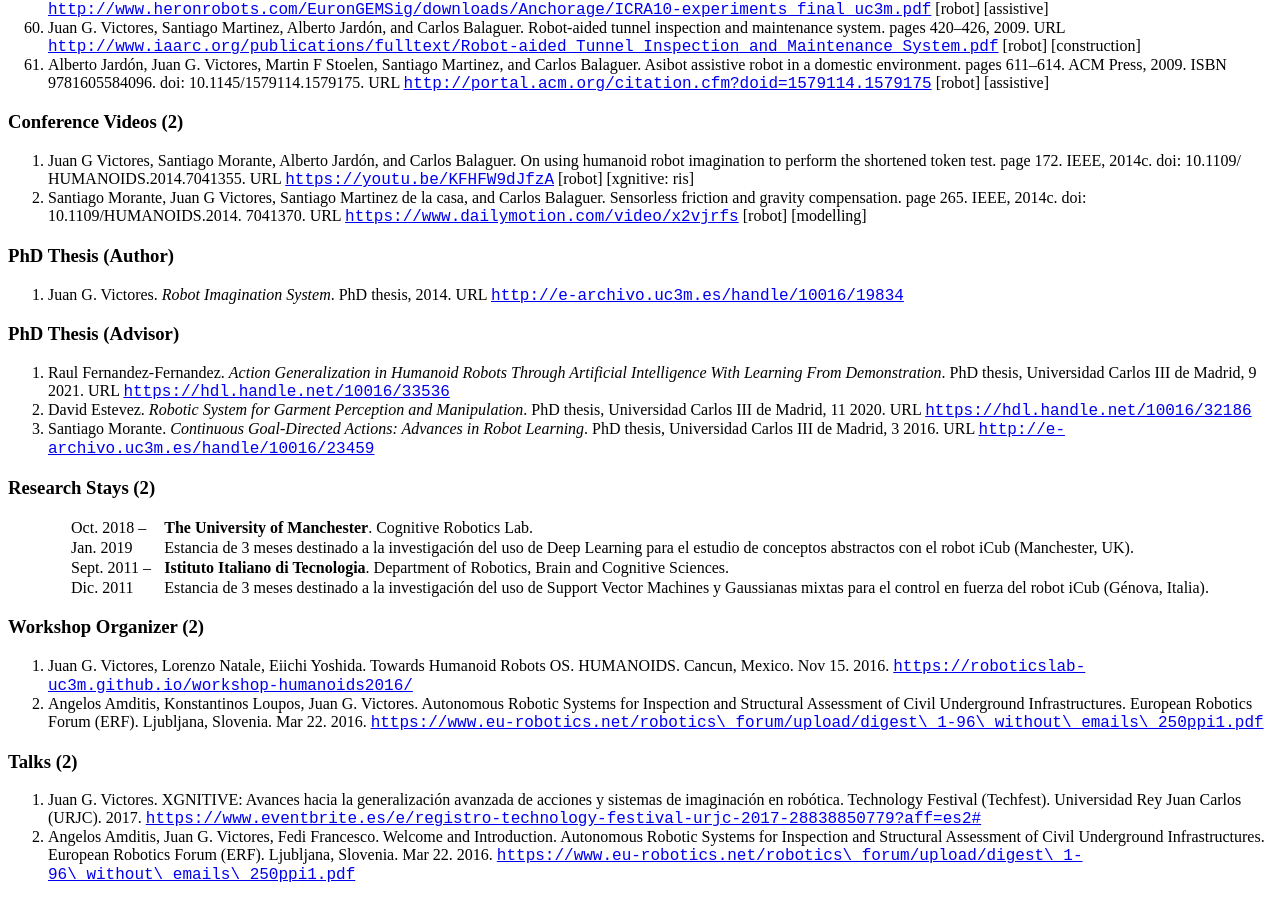
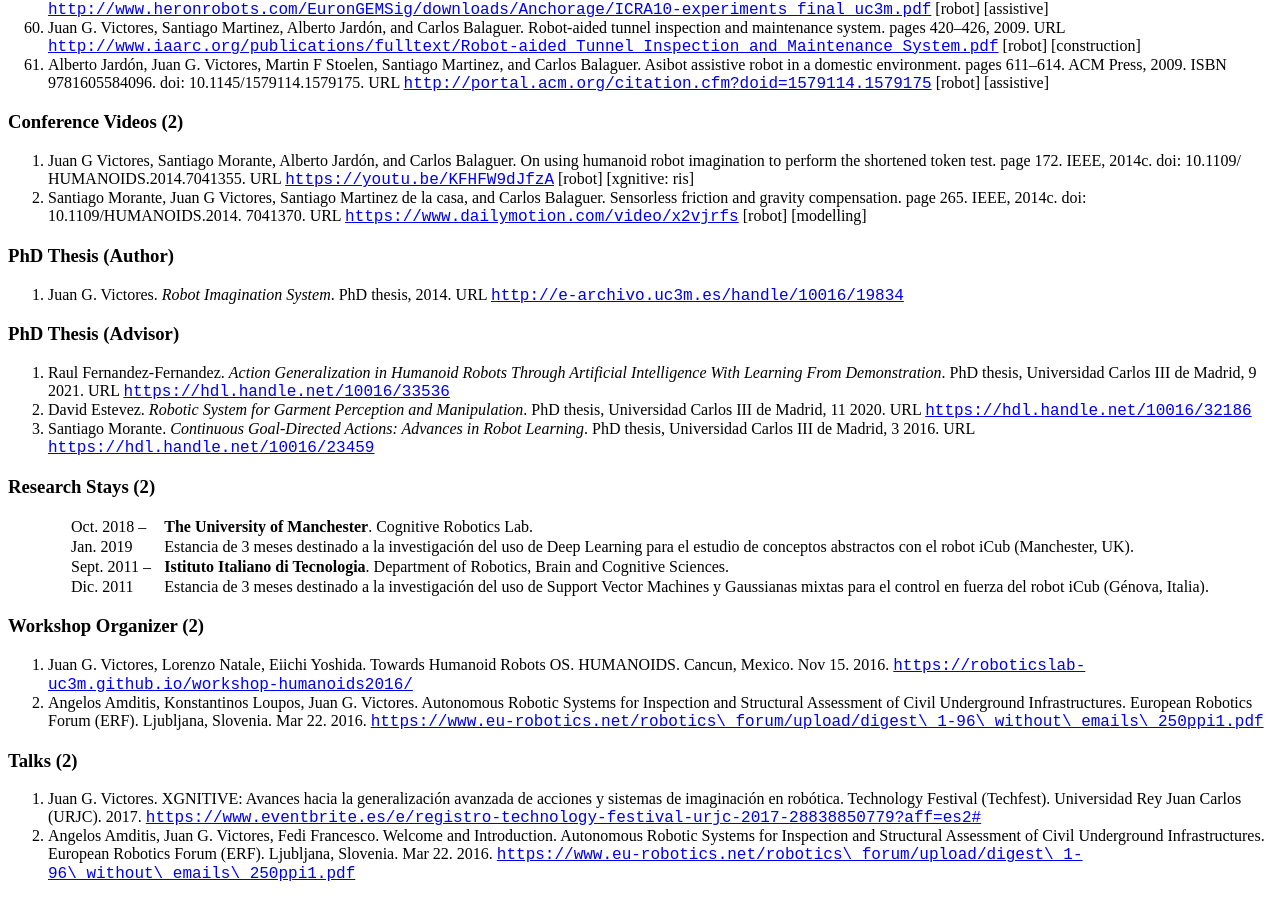
Before and after one commit to jgvictores/jgvictores.github.io, a Jekyll site: the page cv/JuanGVictoresCV.html, which Jekyll copies as it is, in a window 1280 px wide and 900 px high, scrolled down 4415 px. Built offline with Jekyll 4.4.1, drawn with Linux system fonts in a browser that asks for light colours.

```diff
--- a/cv/JuanGVictoresCV.html
+++ b/cv/JuanGVictoresCV.html
@@ -561,7 +561,7 @@
 
      </li>
 <li class='enumerate' id='x1-7006x3'><a id='Xmorante2016thesis'></a>Santiago  Morante.    <span class='pplri9o-'>Continuous  Goal-Directed  Actions:  Advances  in  Robot  Learning</span>.    PhD  thesis,
-     Universidad Carlos III de Madrid, 3 2016. URL    <a class='url' href='http://e-archivo.uc3m.es/handle/10016/23459'><span class='cmtt-10'>http://e-archivo.uc3m.es/handle/10016/23459</span></a></li></ol>
+     Universidad Carlos III de Madrid, 3 2016. URL     <a class='url' href='https://hdl.handle.net/10016/23459'><span class='cmtt-10'>https://hdl.handle.net/10016/23459</span></a></li></ol>
 <!-- l. 186 --><p class='noindent'>
 </p>
 <h3 class='likesectionHead'><a id='x1-8000'></a>Research Stays (2)</h3>
```
Also changed, not shown: 1 other file.
